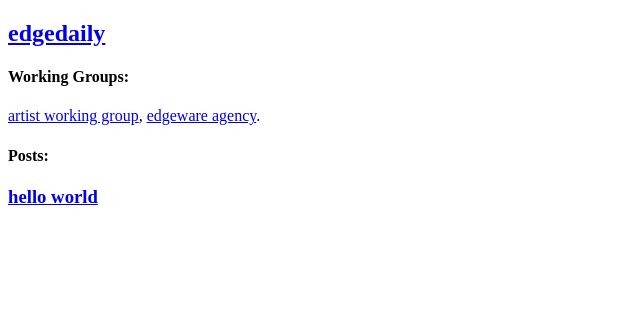
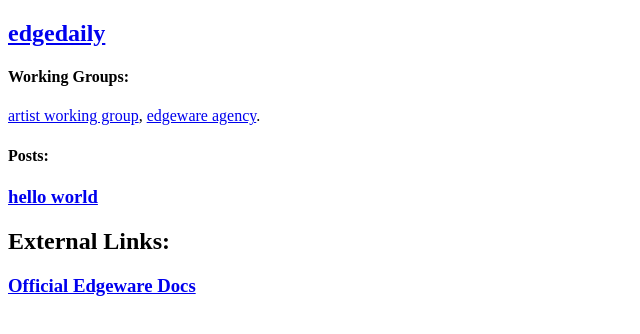
Before and after one commit to edgeware-anon/edgedaily, a Gatsby site: page / in a window 1280 px wide. Shown: the whole page, without its empty margins (0-640 px from the left). Built offline with nearby package versions, Linux system fonts and the light colour scheme; Gatsby itself is replaced by a stand-in of ours.

Commit message:
Add footer

```diff
--- /dev/null
+++ b/src/components/footer.js
@@ -0,0 +1,12 @@
+import * as React from "react"
+
+const Footer = () => {
+    return (
+      <footer>
+          <h2>External Links:</h2>
+        <a href="https://docs.edgewa.re/"><h3>Official Edgeware Docs</h3></a>
+      </footer>
+    )
+  }
+
+  export default Footer;
--- a/src/pages/index.js
+++ b/src/pages/index.js
@@ -1,5 +1,6 @@
 import * as React from "react";
 import Header from "../components/header";
+import Footer from "../components/footer";
 import { Link } from "gatsby";
  import { graphql } from 'gatsby';
 import WorkingGroups from "../components/workingGroups";
@@ -31,6 +32,7 @@ const IndexPage = ({
         <h4>Posts:</h4>
         {Posts}
       </section>
+      <Footer />
     </main>
   )
 }
```
